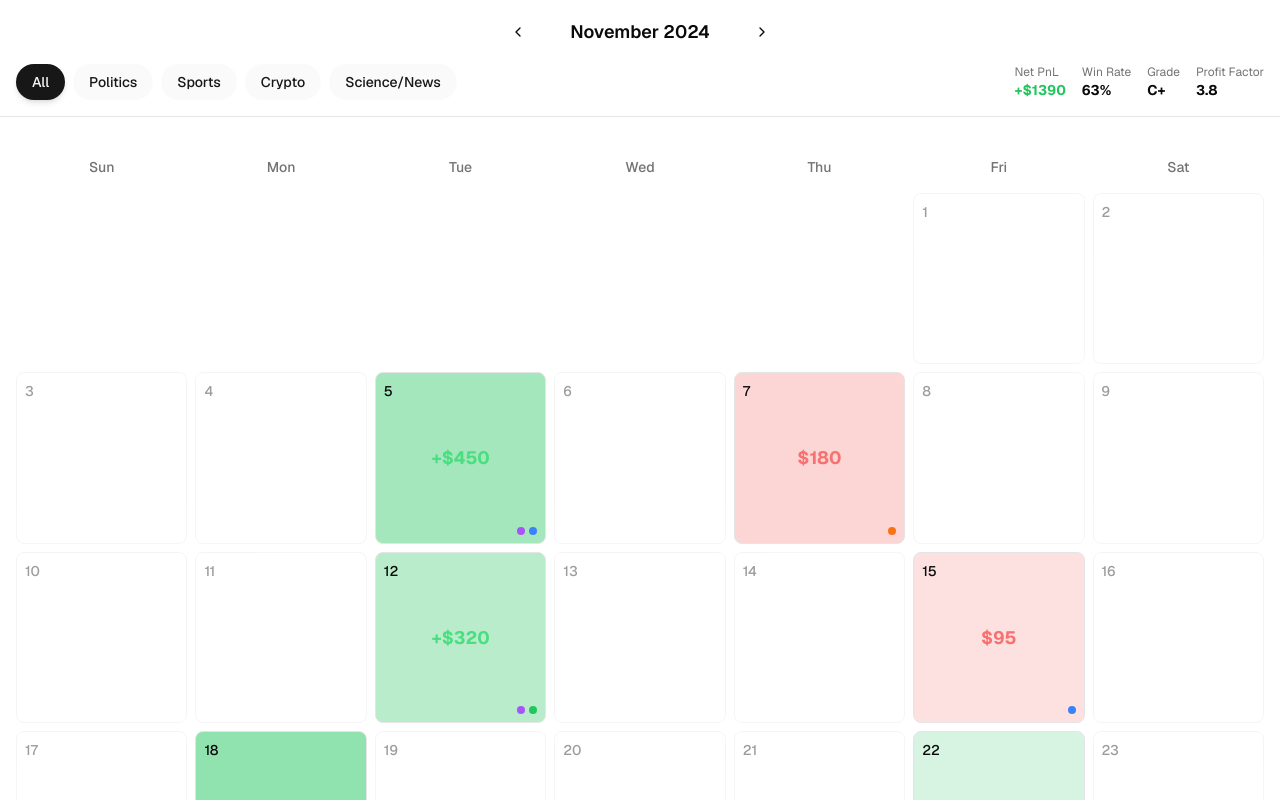
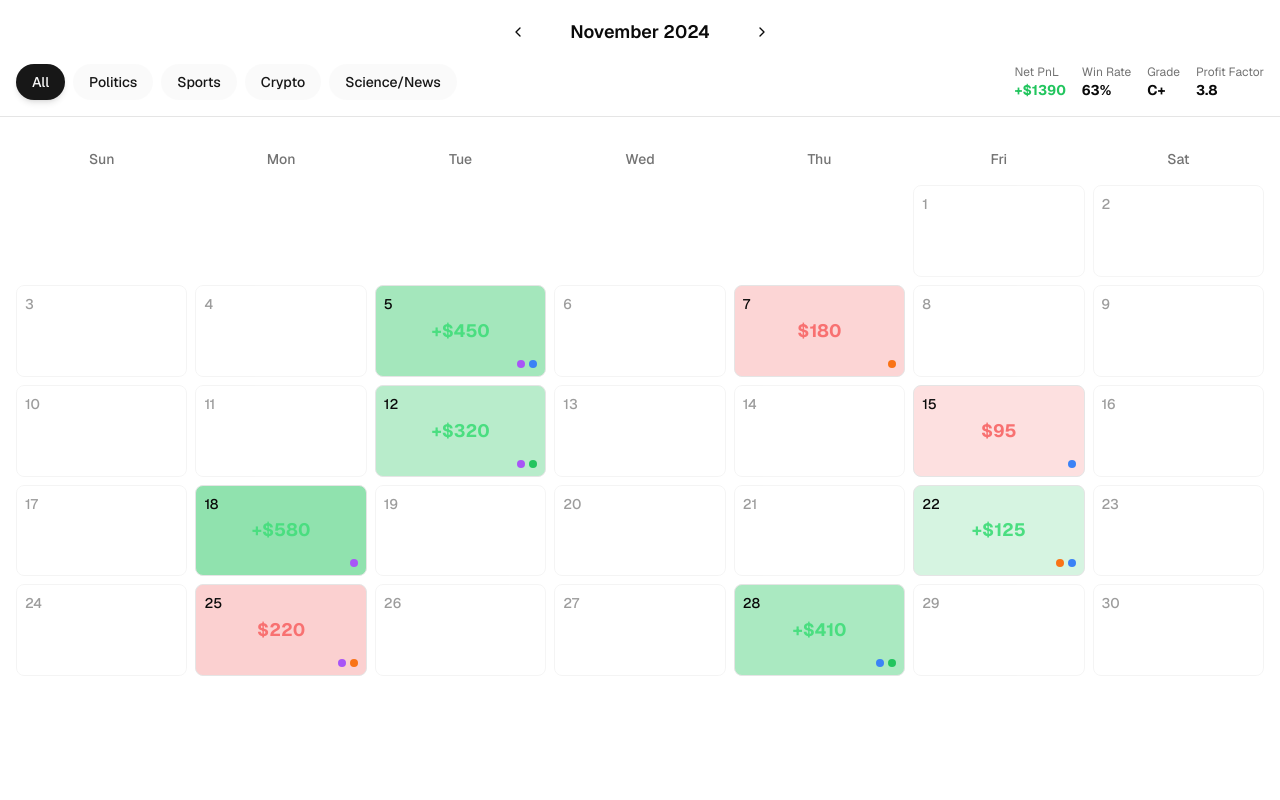
Before and after one commit to riorak/BBQ-Spicy-Sandwitch, a Next.js app: page /journal in a window 1280 px wide. Shown: the top 800 px of the page. Built offline with nearby package versions, Linux system fonts and the light colour scheme; no server answers.

Commit message:
Changed journal

```diff
--- a/components/journal/calendar-grid.tsx
+++ b/components/journal/calendar-grid.tsx
@@ -58,9 +58,9 @@ export function CalendarGrid({ data, currentMonth, onDayClick }: CalendarGridPro
   };
 
   return (
-    <div className="w-full">
+    <div className="w-full h-full flex flex-col min-h-0">
       {/* Day of week headers */}
-      <div className="grid grid-cols-7 gap-2 mb-2">
+      <div className="grid grid-cols-7 gap-2 mb-2 shrink-0">
         {["Sun", "Mon", "Tue", "Wed", "Thu", "Fri", "Sat"].map((day) => (
           <div
             key={day}
@@ -72,10 +72,10 @@ export function CalendarGrid({ data, currentMonth, onDayClick }: CalendarGridPro
       </div>
 
       {/* Calendar grid */}
-      <div className="grid grid-cols-7 gap-2">
+      <div className="grid grid-cols-7 grid-rows-6 gap-2 flex-1 min-h-0">
         {days.map((day, index) => {
           if (day.date === 0) {
-            return <div key={`empty-${index}`} className="aspect-square" />;
+            return <div key={`empty-${index}`} className="w-full h-full" />;
           }
 
           const hasData = !!day.data;
@@ -86,7 +86,7 @@ export function CalendarGrid({ data, currentMonth, onDayClick }: CalendarGridPro
               key={day.date}
               onClick={() => day.data && onDayClick(day.data)}
               disabled={!hasData}
-              className={`aspect-square rounded-lg border border-border p-2 relative transition-all ${
+              className={`w-full h-full rounded-lg border border-border p-2 relative transition-all ${
                 hasData
                   ? "cursor-pointer hover:scale-105 hover:shadow-lg"
                   : "cursor-default opacity-40"
--- a/components/journal/journal-view.tsx
+++ b/components/journal/journal-view.tsx
@@ -58,7 +58,7 @@ export function JournalView() {
   const kpis = calculateKPIs();
 
   return (
-    <div className="min-h-screen bg-background">
+    <div className="h-screen bg-background flex flex-col">
       {/* Sticky Top Control Bar */}
       <TopControlBar
         selectedCategory={selectedCategory}
@@ -69,7 +69,7 @@ export function JournalView() {
       />
 
       {/* Calendar Grid */}
-      <div className="container mx-auto px-4 py-8">
+      <div className="container mx-auto px-4 py-6 flex-1 overflow-hidden min-h-0">
         <CalendarGrid
           data={filteredData}
           currentMonth={currentMonth}
```
